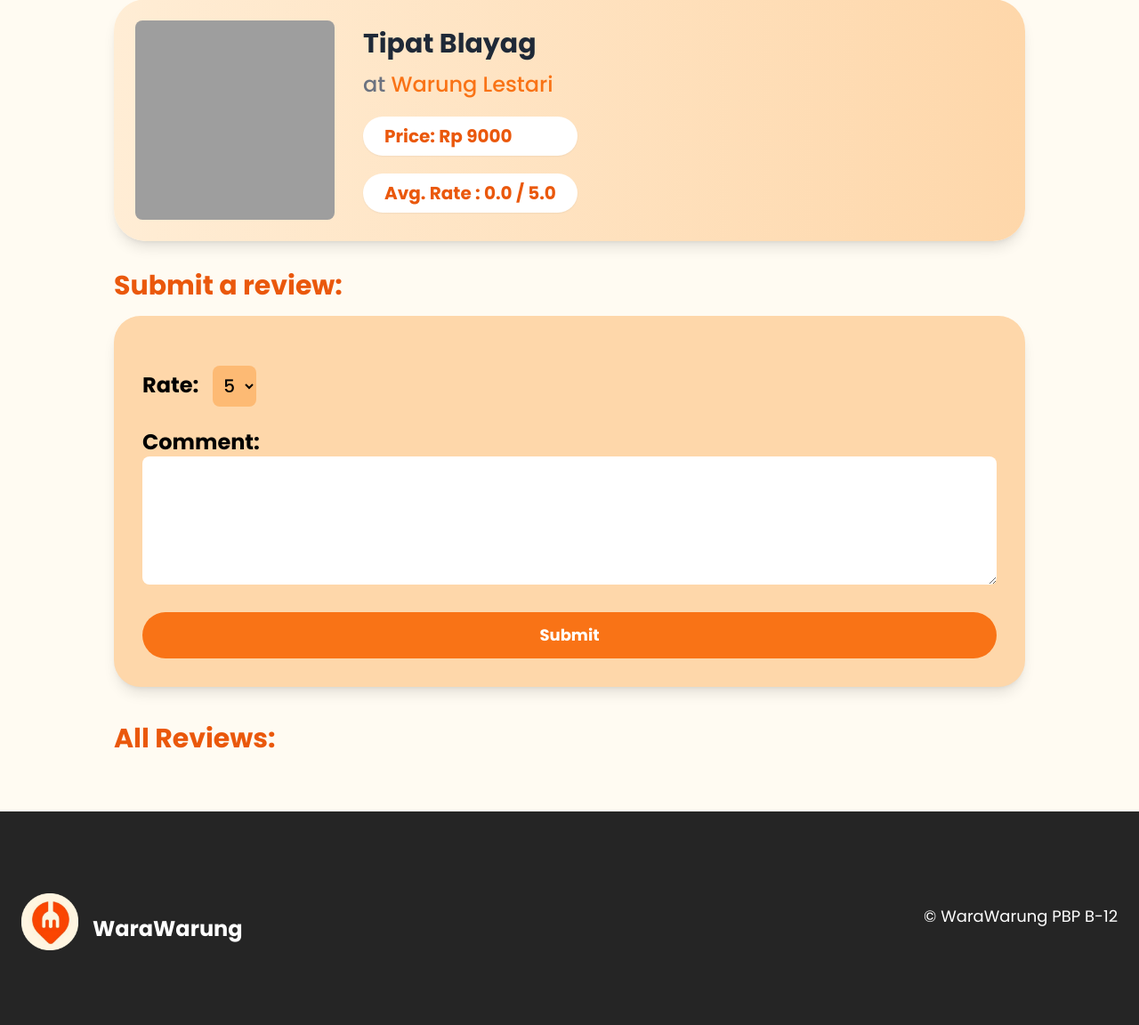
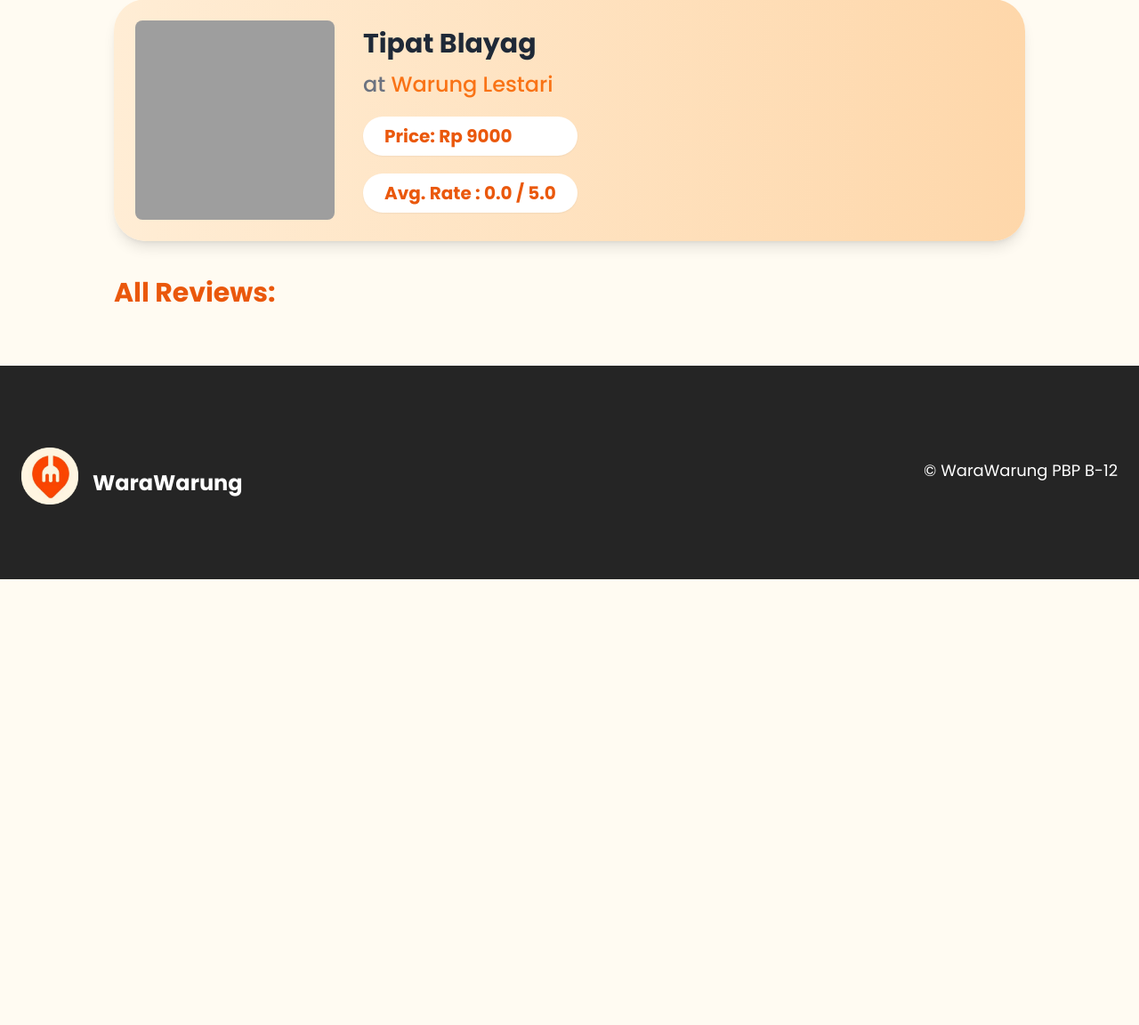
Before and after one commit to PBP-B12/wara-warung, a Django app: page /ratereview/menu/1/ in a window 1280 px wide. Shown: the part 249-1401 px from the top of the page at 89% size. After the commit the page ends 900 px from the top, so only its background shows below. Run offline with Django 5.2, Linux system fonts and the light colour scheme; data comes from the database, SQL or seed files in the repository; data that the repository does not hold is empty; some libraries are stand-ins or nearby versions; grey boxes are pictures that could not be loaded.

Commit message:
fixing again

```diff
--- a/ratereview/templates/menu_detail.html
+++ b/ratereview/templates/menu_detail.html
@@ -54,6 +54,7 @@
       </div>
 
       <!-- Review submission section -->
+      {% if user.is_authenticated %}
       <div class="w-[90%] max-w-5xl mx-auto mt-8">
         <h2 class="text-xl sm:text-2xl md:text-3xl font-bold text-orange-600 mb-4">Submit a review:</h2>
         <div class="flex flex-col items-center rounded-[30px]  shadow-lg bg-orange-200 p-8">
@@ -82,6 +83,7 @@
           </form>
         </div>
       </div>
+      {% endif %}
 
       <!-- All Review Section -->
       <div class="w-[90%] max-w-5xl mx-auto mt-10">
--- a/ratereview/urls.py
+++ b/ratereview/urls.py
@@ -1,5 +1,6 @@
 from django.urls import path
 from ratereview.views import menu_detail,submit_review
+from auth_app.views import login_view
 
 app_name = 'ratereview'
 
--- a/ratereview/views.py
+++ b/ratereview/views.py
@@ -19,7 +19,7 @@ def menu_detail(request, menu_id):
         'form': form
     })
 
-@login_required
+@login_required(login_url='/login')
 def submit_review(request, menu_id):
     menu = get_object_or_404(Menu, id=menu_id)
     rating = request.POST.get('rating')
--- a/templates/navbar.html
+++ b/templates/navbar.html
@@ -1,6 +1,6 @@
 {% load static %}
 <body>
-  <div class="w-screen flex justify-center">
+  <div class="w-screen flex justify-center fixed top-0 z-50">
     <div class="w-11/12 h-16 mt-6 absolute bg-white rounded-full shadow-lg flex items-center justify-between px-6">
       <!-- Logo and Brand Name -->
       <a href="/">
```
